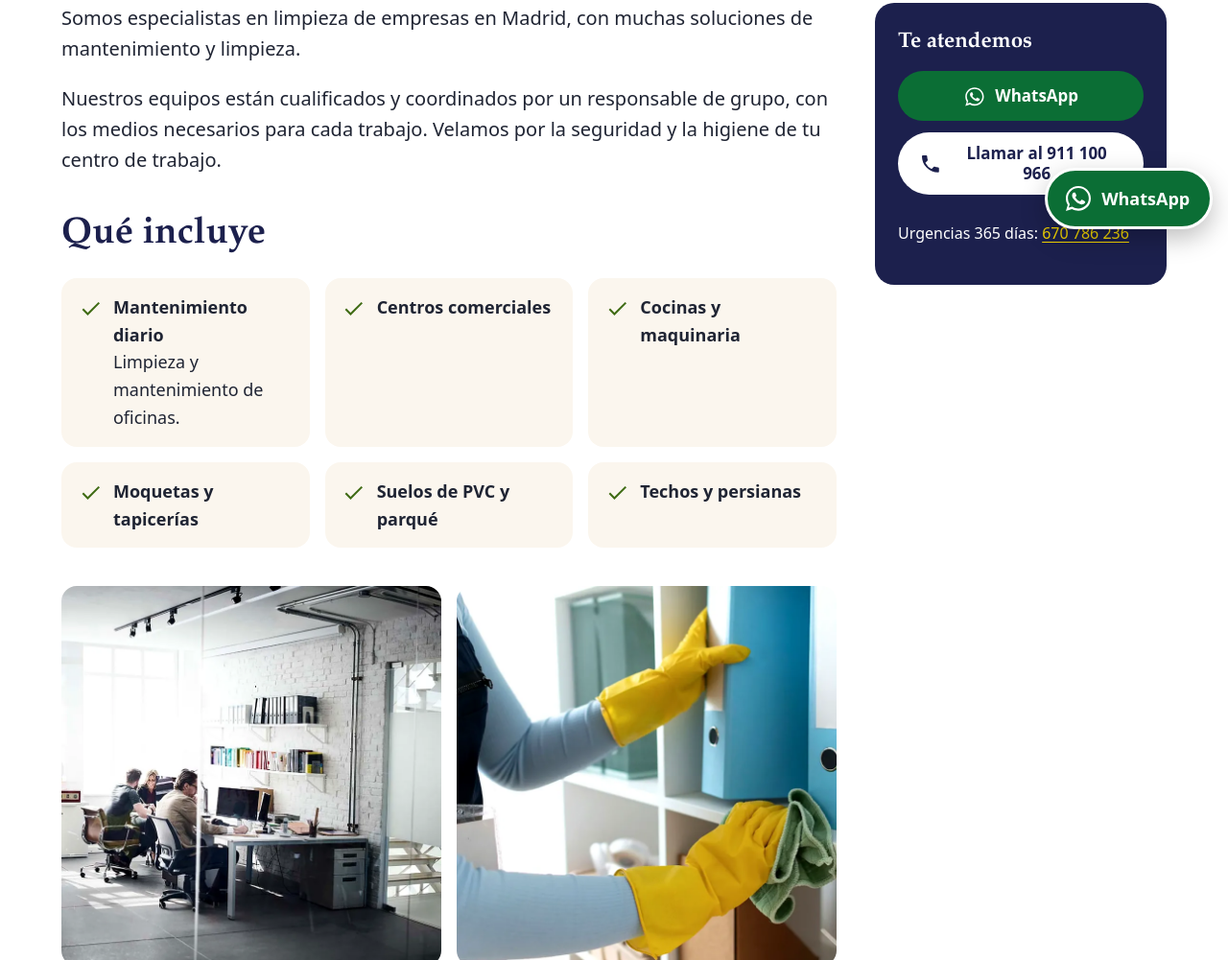
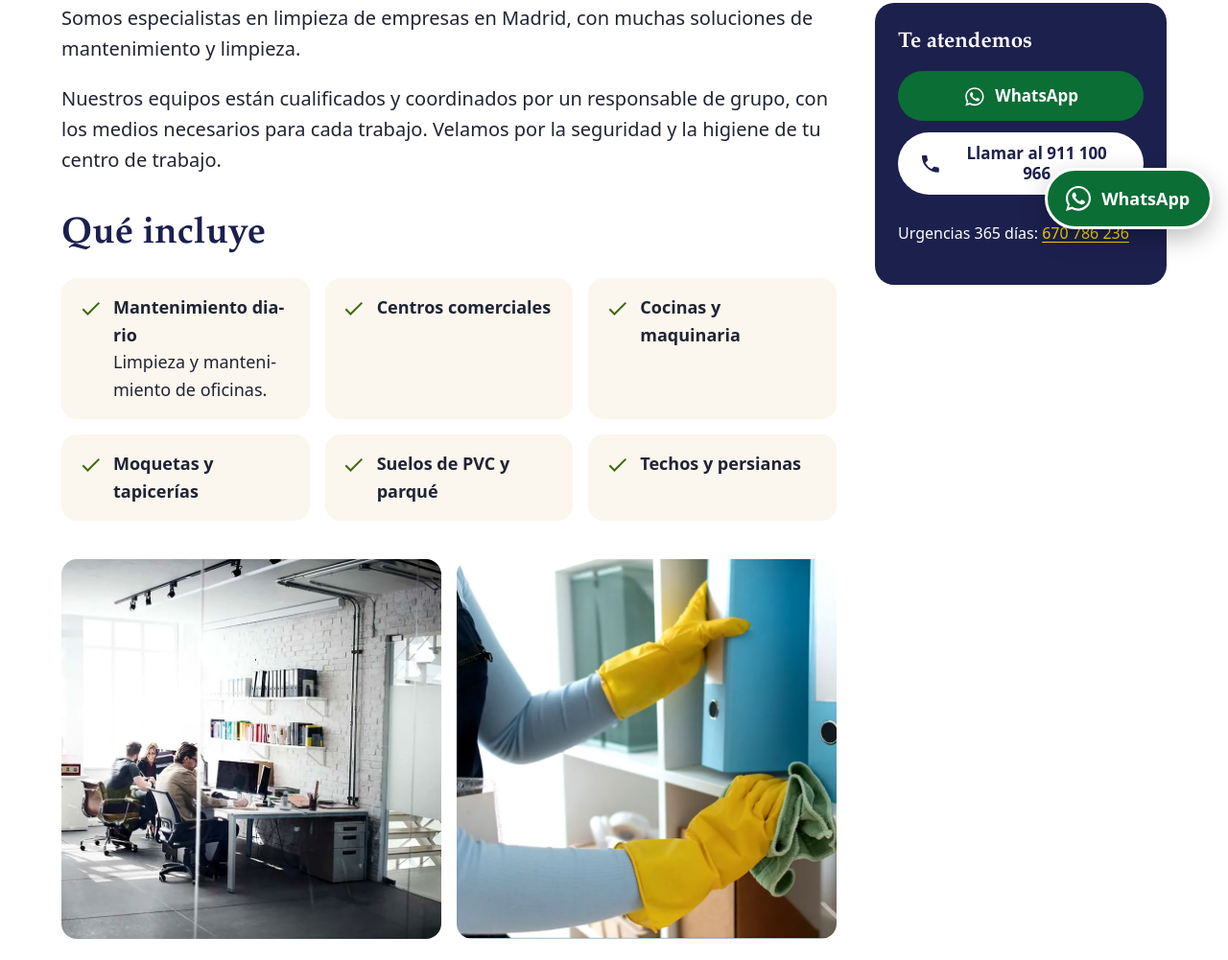
Before and after one commit to DaidaPartners/msoluciona-goya-preview, a plain HTML site: page limpieza/oficinas/index.html in a window 1280 px wide. Shown: the part 545-1546 px from the top of the page at 96% size. Drawn offline with Linux system fonts and the light colour scheme.

Commit message:
Vista previa desde msoluciona-goya-web@170171a

```diff
--- a/estilos.css
+++ b/estilos.css
@@ -146,7 +146,7 @@ p{margin:0 0 1em;overflow-wrap:break-word;hyphens:auto}
 .lateral-caja .boton-tel{background:#fff;color:var(--marino)}
 .lateral-titulo{font-family:var(--serif);font-size:1.4rem;font-weight:700;margin:0}
 .lateral-caja .nota-pequena a{color:var(--sol)}
-@media (max-width:959px){.servicio-lateral{position:static}}
+@media (max-width:959px){.servicio-lateral{display:none}}
 .lista-docs{list-style:none;padding:0;margin:0}
 
 /* Preguntas */
@@ -192,3 +192,11 @@ p{margin:0 0 1em;overflow-wrap:break-word;hyphens:auto}
 @media (min-width:700px){.wa-flotante{padding:.8rem 1.3rem .8rem 1rem}.wa-flotante span{display:inline}}
 @media (prefers-reduced-motion:reduce){*{transition:none!important;animation:none!important}}
 .foto-entera{aspect-ratio:auto;object-fit:contain}
+/* Ajustes de accesibilidad con letra grande */
+.servicio-rejilla{grid-template-columns:minmax(0,1fr)}
+@media (min-width:960px){.servicio-rejilla{grid-template-columns:minmax(0,1fr) 19rem}}
+.pasos li>span,.rejilla-gestion li>span,.rejilla-incluye li>span,.lista-check li{min-width:0;overflow-wrap:break-word}
+.logo{display:inline-flex;align-items:center;min-height:2.75rem}
+.pasos li>span,.rejilla-gestion li>span,.rejilla-incluye li>span,.lista-check li{hyphens:auto}
+.pasos-grandes li{font-size:1.05rem}
+@media (max-width:420px){.pasos li,.rejilla-gestion li{gap:.7rem;padding:.9rem}}
```
